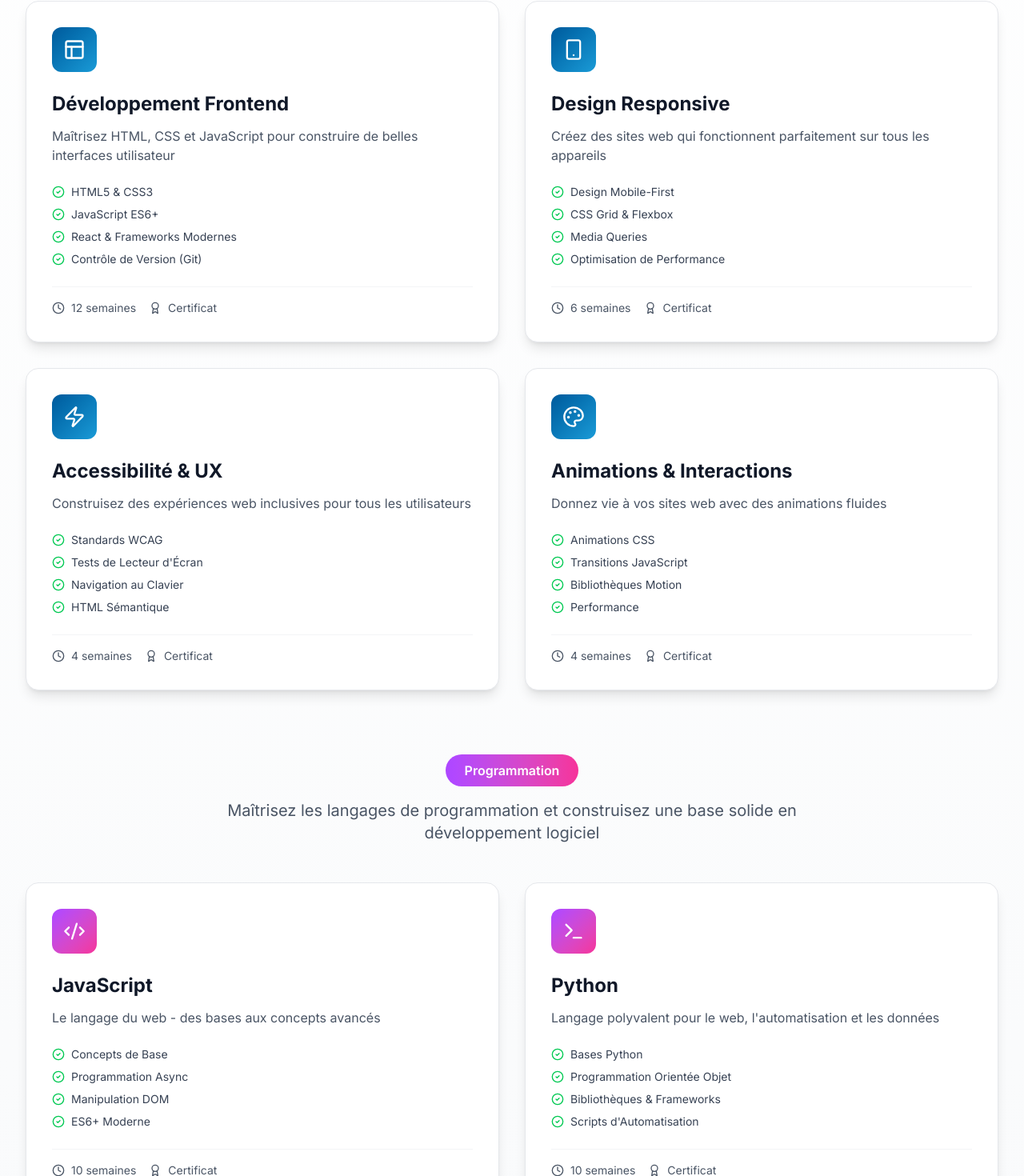
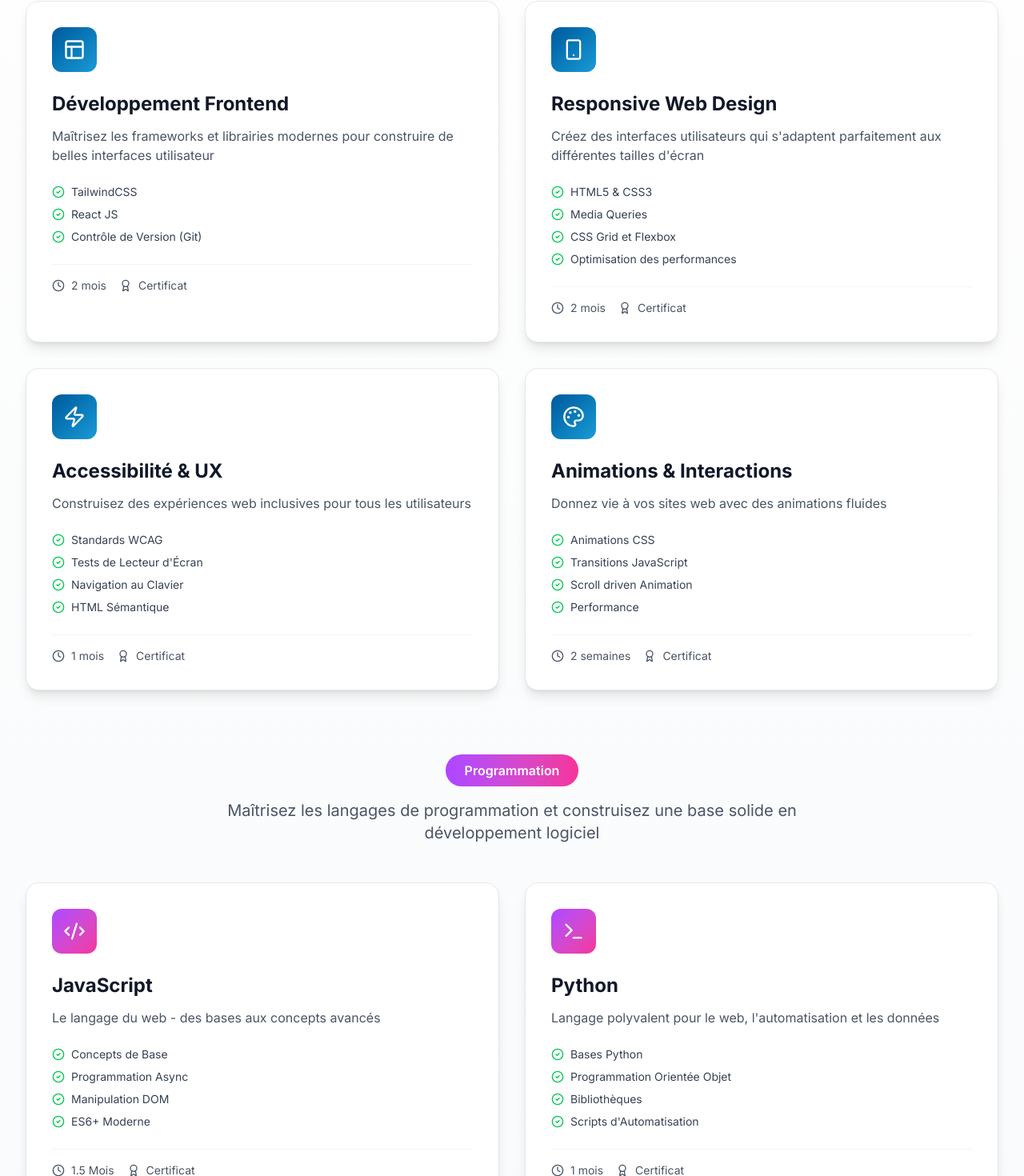
Before and after one commit to NgohBuilds/Code-Rise-Academy-, a React (Vite) app in the folder CodeRiseAcacdemy/: page /programs in a window 1280 px wide. Shown: the part 692-2162 px from the top of the page at 80% size. Built offline with nearby package versions, Linux system fonts and the light colour scheme.

Commit message:
UI update : Content

```diff
--- a/CodeRiseAcacdemy/src/app/pages/HomePage.jsx
+++ b/CodeRiseAcacdemy/src/app/pages/HomePage.jsx
@@ -20,9 +20,9 @@ export function HomePage() {
   const programs = [
     {
       icon: Code2,
-      title: "Développement Web",
+      title: "Développement Front-End ",
       description: "Maîtrisez les technologies frontend, le design responsive et les pratiques web modernes.",
-      topics: ["HTML & CSS", "JavaScript", "React", "Accessibilité"],
+      topics: ["HTML5 & CSS3", "JavaScript", "TailwindCSS", "React"],
       color: "from-[#005A9C] to-[#1A9BD7]",
     },
     {
@@ -50,7 +50,7 @@ export function HomePage() {
     {
       icon: Rocket,
       title: "Compétences Pratiques",
-      description: "60% de pratique garantit que vous êtes prêt pour le marché du travail.",
+      description: "80% de pratique garantit que vous êtes prêt pour le marché du travail.",
     },
     {
       icon: Award,
@@ -72,6 +72,18 @@ export function HomePage() {
       avatar: "SN",
     },
     {
+      name: "Kemayou Victorien",
+      role: "Etudiant",
+      content: "Une excellente pedagogie et une convivialité qui nous met dans d'excellentes conditions de travail. Je recommande vivement .",
+      avatar: "KV",
+    },
+    {
+      name: "Sarah Njoya",
+      role: "Développeuse Frontend",
+      content: "CodeRise a transformé ma carrière. L'approche basée sur les projets m'a donné de vrais éléments de portfolio et de la confiance.",
+      avatar: "SN",
+    },
+    {
       name: "Kevin Tagne",
       role: "Développeur Full Stack",
       content: "Meilleur investissement que j'ai fait. Le mentorat et la pratique m'ont préparé pour de vrais environnements de travail.",
@@ -86,10 +98,9 @@ export function HomePage() {
   ];
 
   const stats = [
-    { number: "500+", label: "Étudiants Formés" },
-    { number: "1000+", label: "Projets Réalisés" },
-    { number: "95%", label: "Taux de Réussite" },
-    { number: "50+", label: "Partenaires Industriels" },
+    { number: "22+", label: "Étudiants Formés" },
+    { number: "15+", label: "Projets Réalisés" },
+    { number: "100%", label: "Taux de Réussite" },
   ];
 
   return (
@@ -112,7 +123,7 @@ export function HomePage() {
               </h1>
 
               <p className="text-xl text-blue-100 mb-8 max-w-xl">
-                Transformez votre avenir avec l'apprentissage par projet. Nous combinons 40% de théorie avec 60% de pratique pour vous rendre prêt pour l'emploi.
+                Transformez votre avenir avec l'apprentissage par projet. Nous combinons 20% de théorie avec 80% de pratique pour vous rendre prêt pour l'emploi.
               </p>
 
               <div className="flex flex-col sm:flex-row gap-4">
@@ -139,12 +150,12 @@ export function HomePage() {
                   <div className="grid grid-cols-2 gap-4">
                     <div className="bg-white/10 backdrop-blur-sm rounded-2xl p-6">
                       <Code2 className="text-[#1A9BD7] mb-3" size={32} />
-                      <div className="text-3xl font-bold mb-1">40%</div>
+                      <div className="text-3xl font-bold mb-1">20%</div>
                       <div className="text-sm text-blue-200">Théorie</div>
                     </div>
                     <div className="bg-white/10 backdrop-blur-sm rounded-2xl p-6">
                       <Target className="text-green-300 mb-3" size={32} />
-                      <div className="text-3xl font-bold mb-1">60%</div>
+                      <div className="text-3xl font-bold mb-1">80%</div>
                       <div className="text-sm text-blue-200">Pratique</div>
                     </div>
                     <div className="col-span-2 bg-gradient-to-r from-purple-500/20 to-pink-500/20 backdrop-blur-sm rounded-2xl p-6 border border-white/10">
@@ -285,7 +296,7 @@ export function HomePage() {
                 Notre Méthode d'Apprentissage
               </h2>
               <p className="text-xl text-gray-700 mb-8">
-                Nous croyons en l'apprentissage par la pratique. Notre approche unique 40/60 combine les fondements théoriques avec une pratique intensive.
+                Nous croyons en l'apprentissage par la pratique. Notre approche unique 20/80 combine les fondements théoriques avec une pratique intensive.
               </p>
 
               <div className="space-y-6">
@@ -294,7 +305,7 @@ export function HomePage() {
                     <BookOpen className="text-white" size={24} />
                   </div>
                   <div>
-                    <h3 className="text-xl font-semibold text-gray-900 mb-2">40% Théorie</h3>
+                    <h3 className="text-xl font-semibold text-gray-900 mb-2">20% Théorie</h3>
                     <p className="text-gray-600">Connaissances fondamentales solides et compréhension conceptuelle.</p>
                   </div>
                 </div>
@@ -304,8 +315,8 @@ export function HomePage() {
                     <Code2 className="text-white" size={24} />
                   </div>
                   <div>
-                    <h3 className="text-xl font-semibold text-gray-900 mb-2">60% Pratique</h3>
-                    <p className="text-gray-600">Projets réels et expérience pratique de codage.</p>
+                    <h3 className="text-xl font-semibold text-gray-900 mb-2">80% Pratique</h3>
+                    <p className="text-gray-600">Projets réels et expérience pratique de codage .</p>
                   </div>
                 </div>
 
@@ -326,16 +337,16 @@ export function HomePage() {
               <div className="relative bg-white rounded-3xl p-8 shadow-xl">
                 <div className="space-y-4">
                   <div className="flex items-center gap-4">
-                    <div className="text-4xl font-bold text-[#005A9C]">40%</div>
+                    <div className="text-4xl font-bold text-[#005A9C]">20%</div>
                     <div className="flex-1">
-                      <div className="h-8 bg-gradient-to-r from-[#005A9C] to-[#1A9BD7] rounded-full" style={{ width: '40%' }}></div>
+                      <div className="h-8 bg-gradient-to-r from-[#005A9C] to-[#1A9BD7] rounded-full" style={{ width: '20%' }}></div>
                     </div>
                     <div className="text-gray-600">Théorie</div>
                   </div>
                   <div className="flex items-center gap-4">
-                    <div className="text-4xl font-bold text-green-600">60%</div>
+                    <div className="text-4xl font-bold text-green-600">80%</div>
                     <div className="flex-1">
-                      <div className="h-8 bg-gradient-to-r from-green-600 to-green-400 rounded-full" style={{ width: '60%' }}></div>
+                      <div className="h-8 bg-gradient-to-r from-green-600 to-green-400 rounded-full" style={{ width: '80%' }}></div>
                     </div>
                     <div className="text-gray-600">Pratique</div>
                   </div>
@@ -347,7 +358,7 @@ export function HomePage() {
                     <h4 className="font-semibold text-gray-900">Résultats Réels</h4>
                   </div>
                   <p className="text-gray-700">
-                    Les étudiants complètent 10-15 projets de portfolio pendant la formation, garantissant qu'ils diplôment prêts pour l'emploi.
+                    Les étudiants complètent 5-10 projets de portfolio pendant la formation, garantissant qu'ils sont compétents et  prêts pour l'emploi.
                   </p>
                 </div>
               </div>
--- a/CodeRiseAcacdemy/src/app/pages/ProgramsPage.jsx
+++ b/CodeRiseAcacdemy/src/app/pages/ProgramsPage.jsx
@@ -25,30 +25,30 @@ export function ProgramsPage() {
     {
       icon: Layout,
       title: "Développement Frontend",
-      description: "Maîtrisez HTML, CSS et JavaScript pour construire de belles interfaces utilisateur",
-      skills: ["HTML5 & CSS3", "JavaScript ES6+", "React & Frameworks Modernes", "Contrôle de Version (Git)"],
-      duration: "12 semaines",
+      description: "Maîtrisez les frameworks et librairies modernes pour construire de belles interfaces utilisateur",
+      skills: ["TailwindCSS", "React JS", "Contrôle de Version (Git)"],
+      duration: "2 mois",
     },
     {
       icon: Smartphone,
-      title: "Design Responsive",
-      description: "Créez des sites web qui fonctionnent parfaitement sur tous les appareils",
-      skills: ["Design Mobile-First", "CSS Grid & Flexbox", "Media Queries", "Optimisation de Performance"],
-      duration: "6 semaines",
+      title: "Responsive Web Design",
+      description: "Créez des interfaces utilisateurs qui s'adaptent parfaitement aux différentes tailles d'écran",
+      skills: ["HTML5 & CSS3","Media Queries","CSS Grid et Flexbox" ,"Optimisation des performances"],
+      duration: "2 mois",
     },
     {
       icon: Zap,
       title: "Accessibilité & UX",
       description: "Construisez des expériences web inclusives pour tous les utilisateurs",
       skills: ["Standards WCAG", "Tests de Lecteur d'Écran", "Navigation au Clavier", "HTML Sémantique"],
-      duration: "4 semaines",
+      duration: "1 mois",
     },
     {
       icon: Palette,
       title: "Animations & Interactions",
       description: "Donnez vie à vos sites web avec des animations fluides",
-      skills: ["Animations CSS", "Transitions JavaScript", "Bibliothèques Motion", "Performance"],
-      duration: "4 semaines",
+      skills: ["Animations CSS", "Transitions JavaScript", "Scroll driven Animation", "Performance"],
+      duration: "2 semaines",
     },
   ];
 
@@ -58,29 +58,22 @@ export function ProgramsPage() {
       title: "JavaScript",
       description: "Le langage du web - des bases aux concepts avancés",
       skills: ["Concepts de Base", "Programmation Async", "Manipulation DOM", "ES6+ Moderne"],
-      duration: "10 semaines",
+      duration: "1.5 Mois",
     },
     {
       icon: Terminal,
       title: "Python",
       description: "Langage polyvalent pour le web, l'automatisation et les données",
-      skills: ["Bases Python", "Programmation Orientée Objet", "Bibliothèques & Frameworks", "Scripts d'Automatisation"],
-      duration: "10 semaines",
+      skills: ["Bases Python", "Programmation Orientée Objet", "Bibliothèques", "Scripts d'Automatisation"],
+      duration: "1 mois",
     },
     {
       icon: Database,
       title: "Programmation C",
       description: "Construisez une base solide en programmation système",
       skills: ["Gestion de la Mémoire", "Pointeurs & Structures de Données", "Algorithmes", "Programmation Système"],
-      duration: "12 semaines",
-    },
-    {
-      icon: Lightbulb,
-      title: "Haskell",
-      description: "Explorez les paradigmes de programmation fonctionnelle",
-      skills: ["Concepts Fonctionnels", "Systèmes de Types", "Fonctions Pures", "Lambda Calcul"],
-      duration: "8 semaines",
-    },
+      duration: "1 mois",
+    }
   ];
 
   const digitalSkillsModules = [
@@ -89,28 +82,28 @@ export function ProgramsPage() {
       title: "Maîtrise Suite Office",
       description: "Excel, Word, PowerPoint - compétence de niveau professionnel",
       skills: ["Formules Excel & Tableaux Croisés", "Modèles & Styles Word", "Design PowerPoint", "Analyse de Données"],
-      duration: "6 semaines",
+      duration: "1 Mois",
     },
     {
       icon: Palette,
       title: "Canva Pro",
       description: "Créez des graphiques et supports marketing époustouflants",
-      skills: ["Design de Marque", "Graphiques Réseaux Sociaux", "Présentations", "Supports Imprimés"],
-      duration: "4 semaines",
+      skills: ["Design Graphique", "Reseaux Sociaux", "Présentations", "Supports Imprimés"],
+      duration: "1 Mois",
     },
     {
       icon: Lightbulb,
       title: "Outils IA",
       description: "Tirez parti de l'IA pour booster productivité et créativité",
-      skills: ["ChatGPT & Rédaction IA", "Génération d'Images", "Codage Assisté par IA", "Automatisation de Flux"],
-      duration: "4 semaines",
+      skills: ["Prompt Engineering", "Génération d'Images", "Codage Assisté par IA", "Vibe Code"],
+      duration: "1 Mois",
     },
     {
       icon: Settings,
-      title: "Zapier & Automatisation",
+      title: "Automatisation",
       description: "Automatisez les tâches répétitives et connectez vos outils",
-      skills: ["Automatisation de Flux", "Intégrations d'Apps", "Planification de Tâches", "Synchronisation de Données"],
-      duration: "3 semaines",
+      skills: ["Zapier", "Make"],
+      duration: "1 Mois",
     },
   ];
 
```
Also changed, not shown: 1 other file (tests, documents, lock files or other folders).
